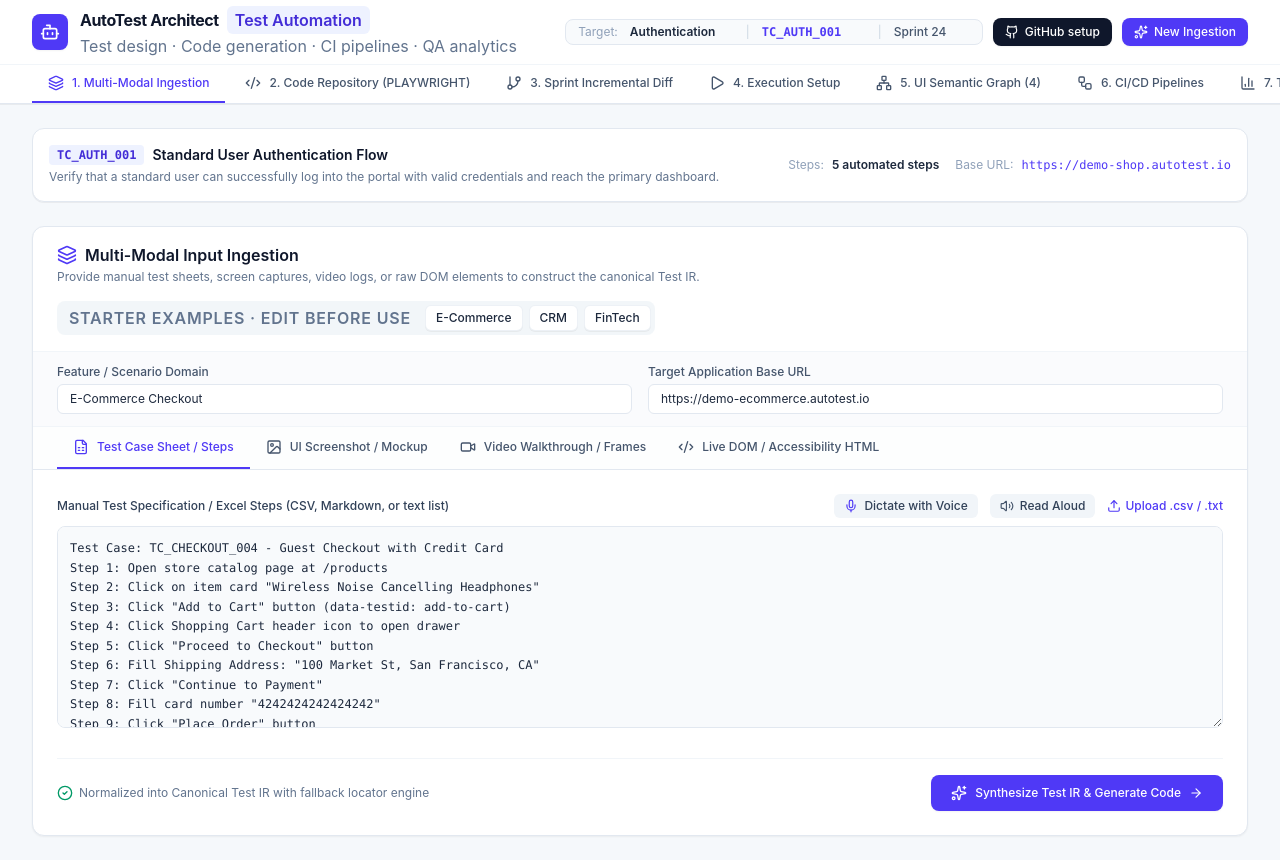
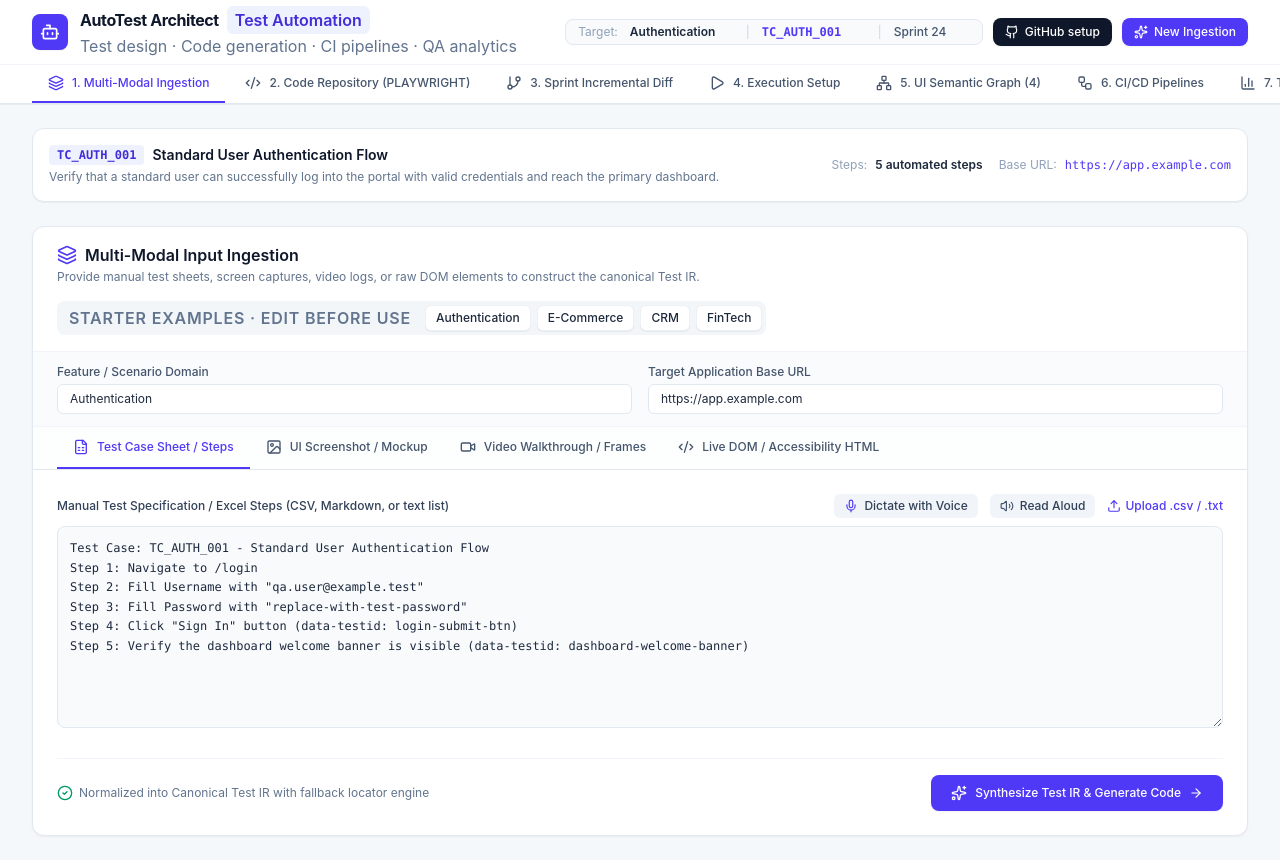
Before and after one commit to jyotishsaha01/autotest-architect-studio, a React (Vite) app: page / in a window 1280 px wide. Built offline with nearby package versions, Linux system fonts and the light colour scheme.

Commit message:
Align and sanitize starter test examples

```diff
--- a/src/data/sampleData.ts
+++ b/src/data/sampleData.ts
@@ -8,9 +8,9 @@ export const SAMPLE_TEST_IR: TestIR = {
   feature: 'Authentication',
   sprint: 'Sprint 24',
   priority: 'P0',
-  baseUrl: 'https://demo-shop.autotest.io',
+  baseUrl: 'https://app.example.com',
   preconditions: [
-    'User account exists with username: test_qa_user',
+    'A test user account is configured in the target environment',
     'Application is accessible over HTTPS'
   ],
   postconditions: [
@@ -40,7 +40,7 @@ export const SAMPLE_TEST_IR: TestIR = {
           { strategy: 'css', selector: "#username", confidence: 0.88 }
         ]
       },
-      value: 'qa_engineer@enterprise.com'
+      value: 'qa.user@example.test'
     },
     {
       id: 'step-3',
@@ -57,7 +57,7 @@ export const SAMPLE_TEST_IR: TestIR = {
           { strategy: 'css', selector: "input[type='password']", confidence: 0.91 }
         ]
       },
-      value: 'SecurePass2026!'
+      value: 'replace-with-test-password'
     },
     {
       id: 'step-4',
@@ -139,10 +139,22 @@ export const SAMPLE_UI_GRAPH: UIElementModel[] = [
 
 export const PRESET_TEST_SHEETS = [
   {
+    id: 'authentication',
+    name: 'Authentication: Sign-in flow',
+    feature: 'Authentication',
+    baseUrl: 'https://app.example.com',
+    stepsText: `Test Case: TC_AUTH_001 - Standard User Authentication Flow
+Step 1: Navigate to /login
+Step 2: Fill Username with "qa.user@example.test"
+Step 3: Fill Password with "replace-with-test-password"
+Step 4: Click "Sign In" button (data-testid: login-submit-btn)
+Step 5: Verify the dashboard welcome banner is visible (data-testid: dashboard-welcome-banner)`
+  },
+  {
     id: 'ecom-checkout',
     name: 'E-Commerce: Cart to Checkout Flow',
     feature: 'E-Commerce Checkout',
-    baseUrl: 'https://demo-ecommerce.autotest.io',
+    baseUrl: 'https://shop.example.com',
     stepsText: `Test Case: TC_CHECKOUT_004 - Guest Checkout with Credit Card
 Step 1: Open store catalog page at /products
 Step 2: Click on item card "Wireless Noise Cancelling Headphones"
@@ -151,7 +163,7 @@ Step 4: Click Shopping Cart header icon to open drawer
 Step 5: Click "Proceed to Checkout" button
 Step 6: Fill Shipping Address: "100 Market St, San Francisco, CA"
 Step 7: Click "Continue to Payment"
-Step 8: Fill card number "4242424242424242"
+Step 8: Fill the sandbox card number using a value from the test environment
 Step 9: Click "Place Order" button
 Step 10: Verify confirmation message "Order # confirmed!" is visible`
   },
@@ -159,7 +171,7 @@ Step 10: Verify confirmation message "Order # confirmed!" is visible`
     id: 'crm-lead',
     name: 'CRM: Lead Creation & Assignment',
     feature: 'CRM Lead Management',
-    baseUrl: 'https://sales-crm.enterprise.io',
+    baseUrl: 'https://crm.example.com',
     stepsText: `Test Case: TC_CRM_201 - Create and Assign New Sales Prospect
 Step 1: Navigate to /leads/new
 Step 2: Enter Lead Name "Acme Corp - Cloud Migration"
@@ -174,16 +186,16 @@ Step 8: Assert URL redirects to /leads/view/*`
     id: 'banking-transfer',
     name: 'FinTech: Quick Wire Transfer Verification',
     feature: 'Banking Transfers',
-    baseUrl: 'https://online.capital-bank.io',
+    baseUrl: 'https://banking.example.com',
     stepsText: `Test Case: TC_WIRE_102 - Intra-bank Account Transfer
 Step 1: Open transfers portal at /transfer/funds
 Step 2: Select source account "Checking (...4819)"
-Step 3: Enter recipient routing number "021000021"
+Step 3: Enter the sandbox recipient routing number
 Step 4: Enter amount "450.00"
 Step 5: Fill memo "Monthly office supplies"
 Step 6: Click "Review Transfer" button
 Step 7: Verify OTP modal appears with title "Two-Factor Verification"
-Step 8: Enter OTP code "992144"
+Step 8: Enter a sandbox OTP from the test environment
 Step 9: Click "Authorize & Send"
 Step 10: Assert confirmation text "Transfer of $450.00 submitted"`
   }
```
